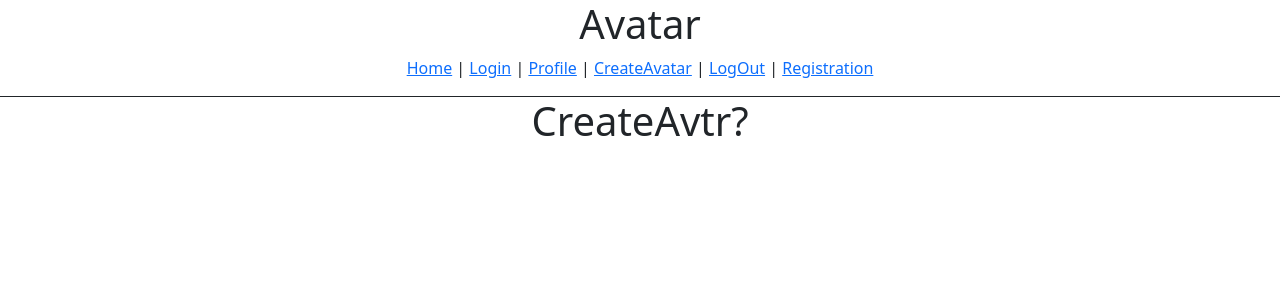
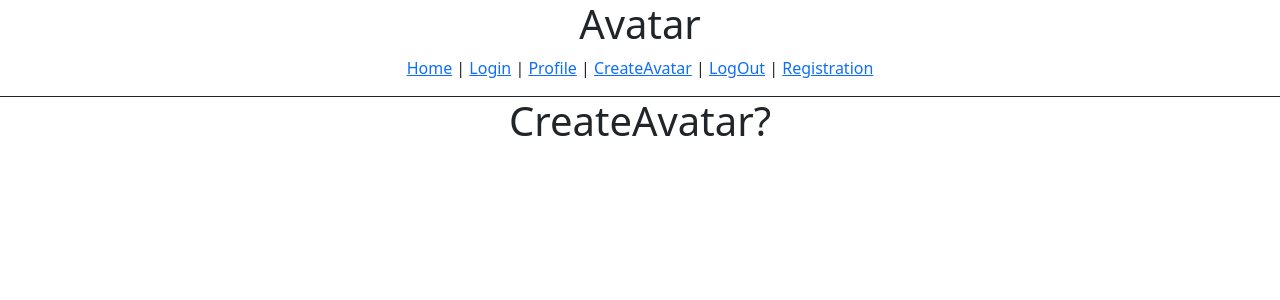
Before and after one commit to markgregory757/AvatarsApp, a React (Create React App) app: page /CreateAvtr in a window 1280 px wide. Shown: the top 300 px of the page. Built offline with nearby package versions, Linux system fonts and the light colour scheme; the HTML template or start-up script is replaced by a standard one.

Commit message:
testing push

```diff
--- a/src/components/CreateAvtr.jsx
+++ b/src/components/CreateAvtr.jsx
@@ -4,7 +4,7 @@ function CreateAvtr(){
     return(
         <>
 
-        <h1>CreateAvtr?</h1>
+        <h1>CreateAvatar?</h1>
 
         </>
     )
```
Also changed, not shown: 1 other file (tests, documents, lock files or other folders).
